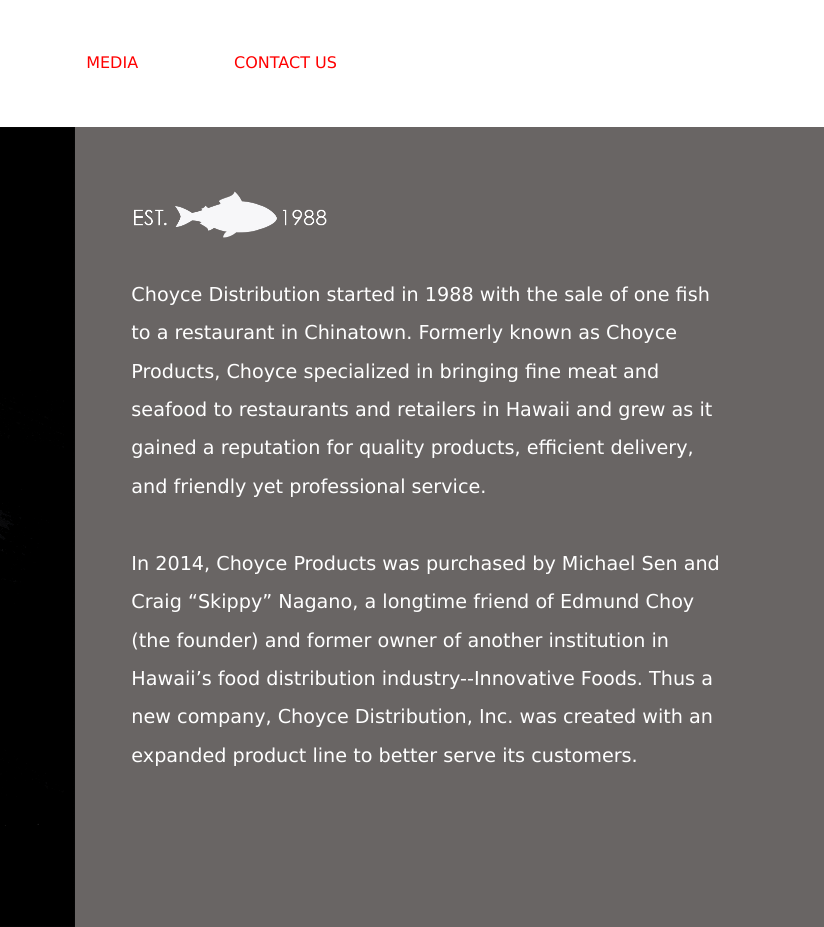
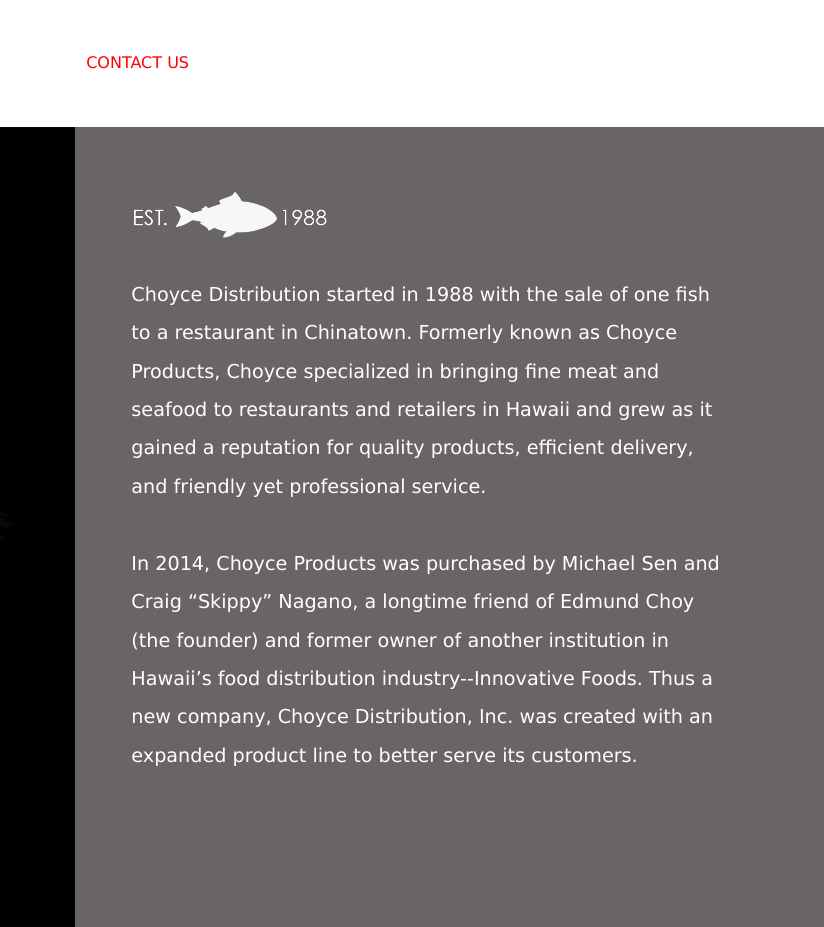
Before and after one commit to juhye1215/ChoyceDistribution, a plain HTML site: page About.html in a window 1280 px wide. Shown: the full height of the page, 456-1280 px from the left. Drawn offline with nearby package versions, Linux system fonts and the light colour scheme.

Commit message:
remove media nav

```diff
--- a/About.html
+++ b/About.html
@@ -42,9 +42,6 @@
                     <a class="nav-link active" href="./About.html">ABOUT</a>
                   </li>
                   <li class="nav-item">
-                    <a class="nav-link" href="#">MEDIA</a>
-                  </li>
-                  <li class="nav-item">
                     <a class="nav-link" href="./contact.html">CONTACT US</a>
                   </li>
                 </ul>
```
Also changed, not shown: contact.html (+0 -3 lines), index.html (+0 -3 lines).
